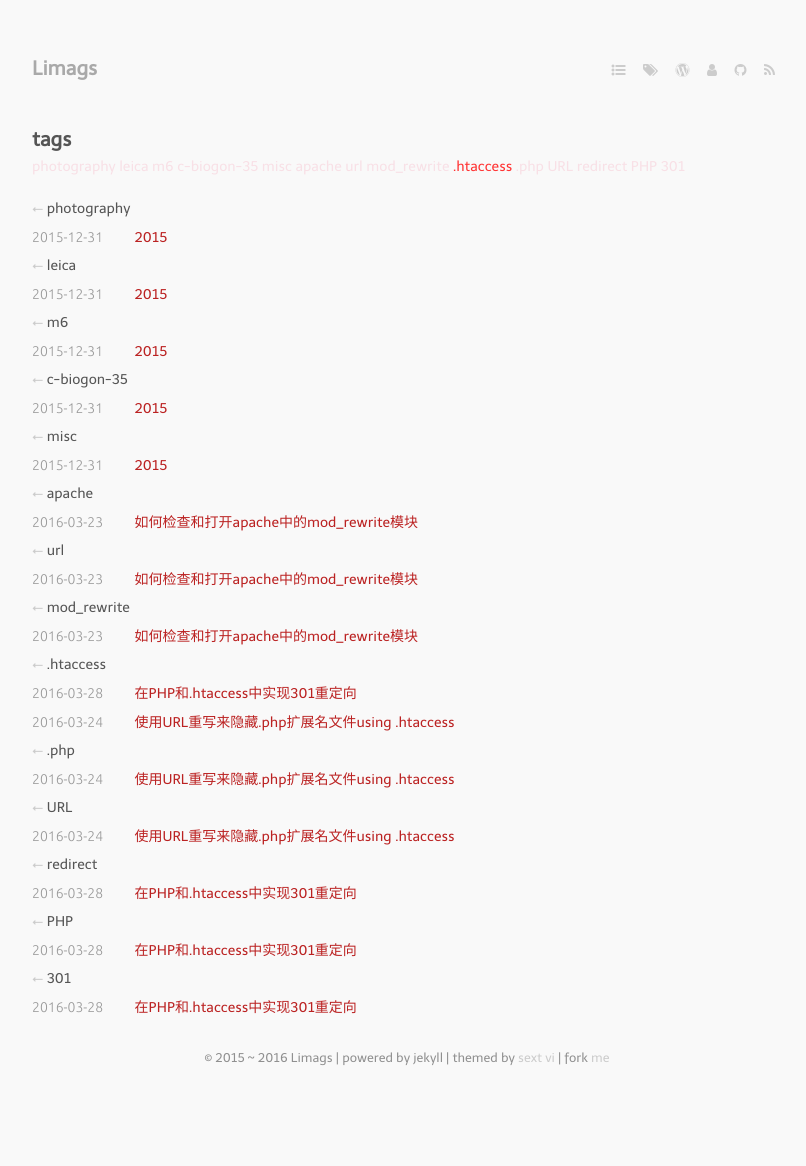
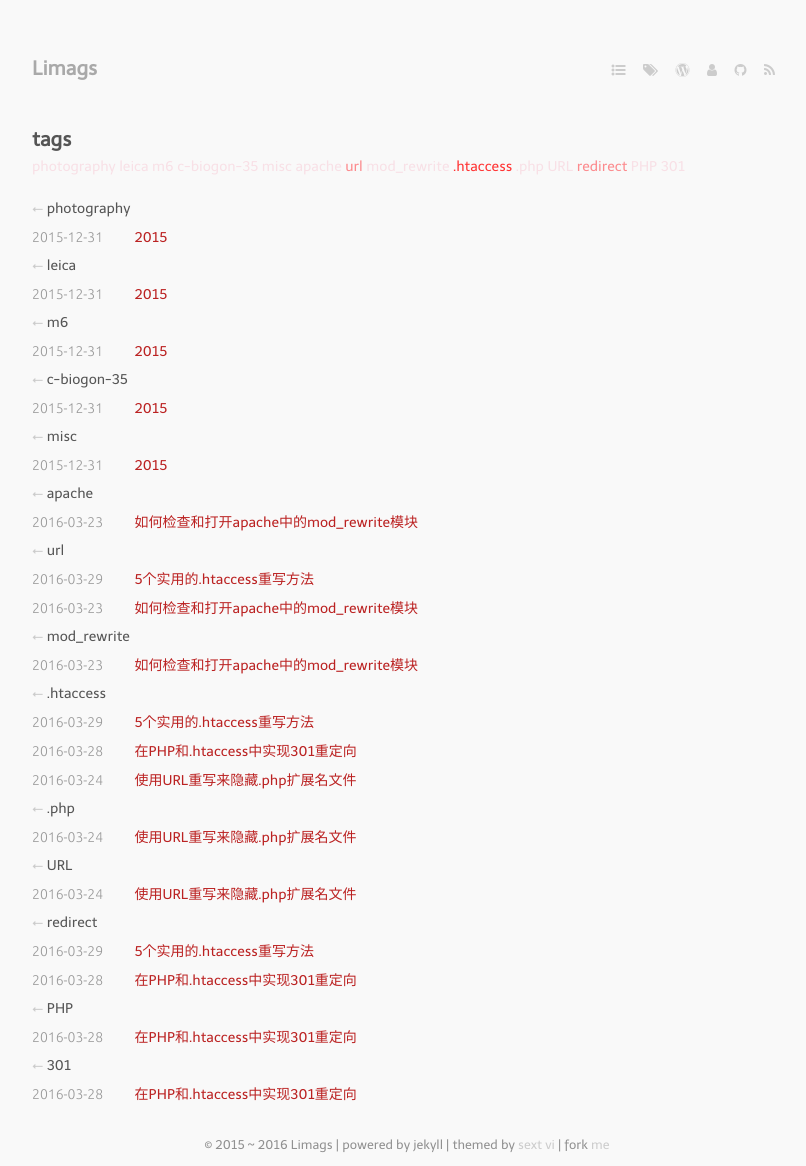
Before and after one commit to Liam-Ji/Limags.github.io, a Jekyll site: the page built from tags.markdown, in a window 1280 px wide. Shown: the whole page, without its empty margins (233-1039 px from the left). Built offline with Jekyll 4.4.1, drawn with Linux system fonts in a browser that asks for light colours; nearby versions of some CDN libraries; some web fonts are replaced; before the commit the page ends 1079 px from its top, so only the background shows below that; some of the changed lines change nothing that is shown.

Commit message:
new post

```diff
--- a/_posts/2016-03-24-Hide-php-extension-with-url-rewriting.md
+++ b/_posts/2016-03-24-Hide-php-extension-with-url-rewriting.md
@@ -1,5 +1,5 @@
 ---
-title: 使用URL重写来隐藏.php扩展名文件using .htaccess
+title: 使用URL重写来隐藏.php扩展名文件
 layout: post
 tags:
   - .htaccess
--- /dev/null
+++ b/_posts/2016-03-29-5-useful-url-rewriting-examples-using-.htaccess.md
@@ -0,0 +1,51 @@
+---
+title: 5个实用的.htaccess重写方法
+layout: post
+tags:
+- redirect
+- .htaccess
+- url
+---
+如果你在找有关URL重写的方法，这篇短文有可能能帮到你。下面你会学到利用.htaccess文件进行URL重写的5个小例子。如果你还不熟悉URL重写的概念请参考[使用URL重写来隐藏.php扩展名文件using .htaccess](http://limags.com/2016/03/24/Hide-php-extension-with-url-rewriting.html)。
+
+现在让我们来看看这些例子是如何实现的。
+
+### 1.重写“test.php?id=10”文件到“test.php?id=10”文件
+
+这个简单的重定向将带.php扩展名的文件从浏览器地址栏掩藏，并且把动态URL(带“？”字符)转变成静态URL。
+
+	RewriteEngine on
+	RewriteRule ^test-([0-9]+)\.html$ test.php?id=$1
+
+### 2.重写“test.php?id=10”文件到“mysite/test/10.html”文件
+
+SEO专家建议将主要关键词显示在URL中。这个技巧就是教会你如何在URL中显示你网页的名字
+
+	RewriteEngine on
+	RewriteRule ^test/([a-zA-Z0-9_-]+)/([0-9]+)\.html$ test.php?id=$2
+
+### 3.将不带“wwww”前缀的URL重定向到带“www”前缀的URL
+
+你在浏览器地址栏输入“google.com”时，会被重定向到“www.google.com”。想要在自己的网站上实现同样的效果只需把下面的代码插入到.htaccess文件。这种重定向有什么作用呢？请参看[在PHP和.htaccess中实现301重定向](http://limags.com/2016/03/28/301-redirect-in-PHP-and-.htaccess.html)。
+
+	RewriteEngine On
+	RewriteCond %{HTTP_HOST} ^optimaxwebsolutions\.com$
+	RewriteRule (.*) http://www.optimaxwebsolutions.com/$1 [R=301,L]
+
+### 4.重写yoursite.com/index.php?username=admin到yoursite.com/xyz
+
+实现这样的效果只需要加入下面这段
+
+	RewriteEngine On
+	RewriteRule ^([a-zA-Z0-9_-]+)$ user.php?username=$1
+	RewriteRule ^([a-zA-Z0-9_-]+)/$ user.php?username=$1
+
+### 5.将域名重定向到网站根目录下的子文件夹里面的文件
+
+假设你重新调整了你的网站结构，将原来根目录下的文件移动到根目录下的new文件夹。新的网站可以用“test.com/new”域名来访问。在网站根目录下新建.htaccess文件添加如下代码，可以实现输入“test.com”域名就能访问new文件夹下的内容。
+
+	RewriteEngine On
+	RewriteCond %{HTTP_HOST} ^test\.com$ [OR]
+	RewriteCond %{HTTP_HOST} ^www\.test\.com$
+	RewriteCond %{REQUEST_URI} !^/new/
+	RewriteRule (.*) /new/$1
```
